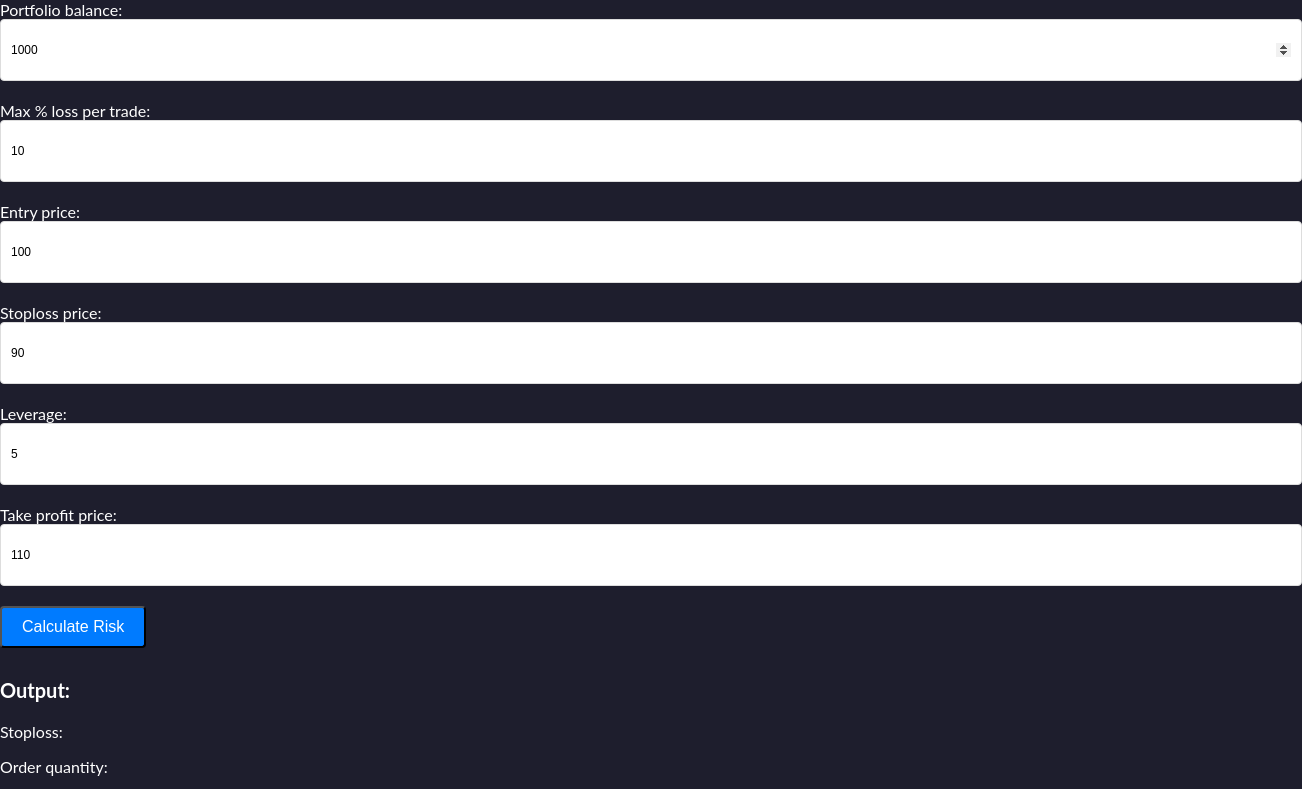
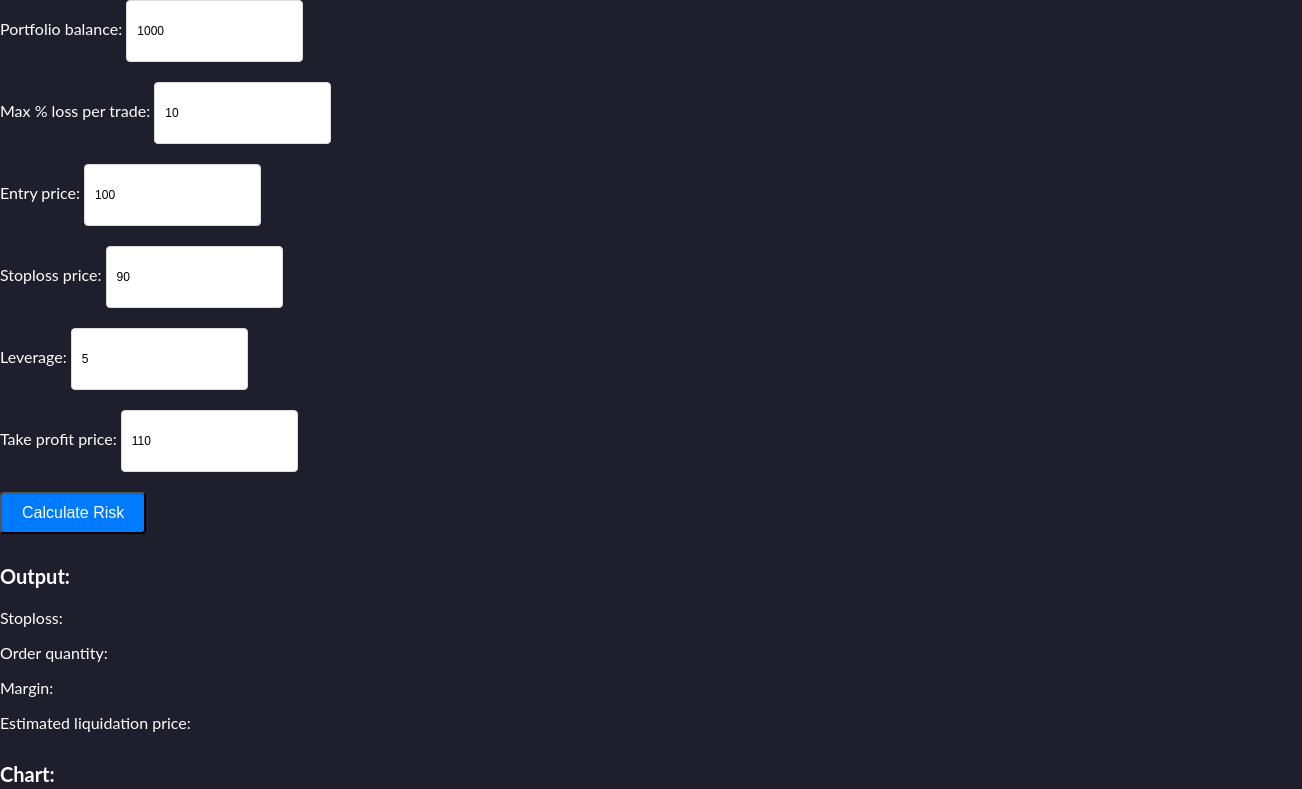
Before and after one commit to marcellvries/riskmgmt, a plain HTML site: page index.html in a window 1280 px wide. Shown: the top 789 px of the page, 1302 px wide, since content can reach past the window. Drawn offline with Linux system fonts and the light colour scheme.

Commit message:
form control 100% to 400

```diff
--- a/style.css
+++ b/style.css
@@ -3,7 +3,7 @@
 }
 
 .form-control {
-  width: 100%;
+  width: 400;
   height: 40px;
   padding: 10px;
   font-size: 12px;
```
